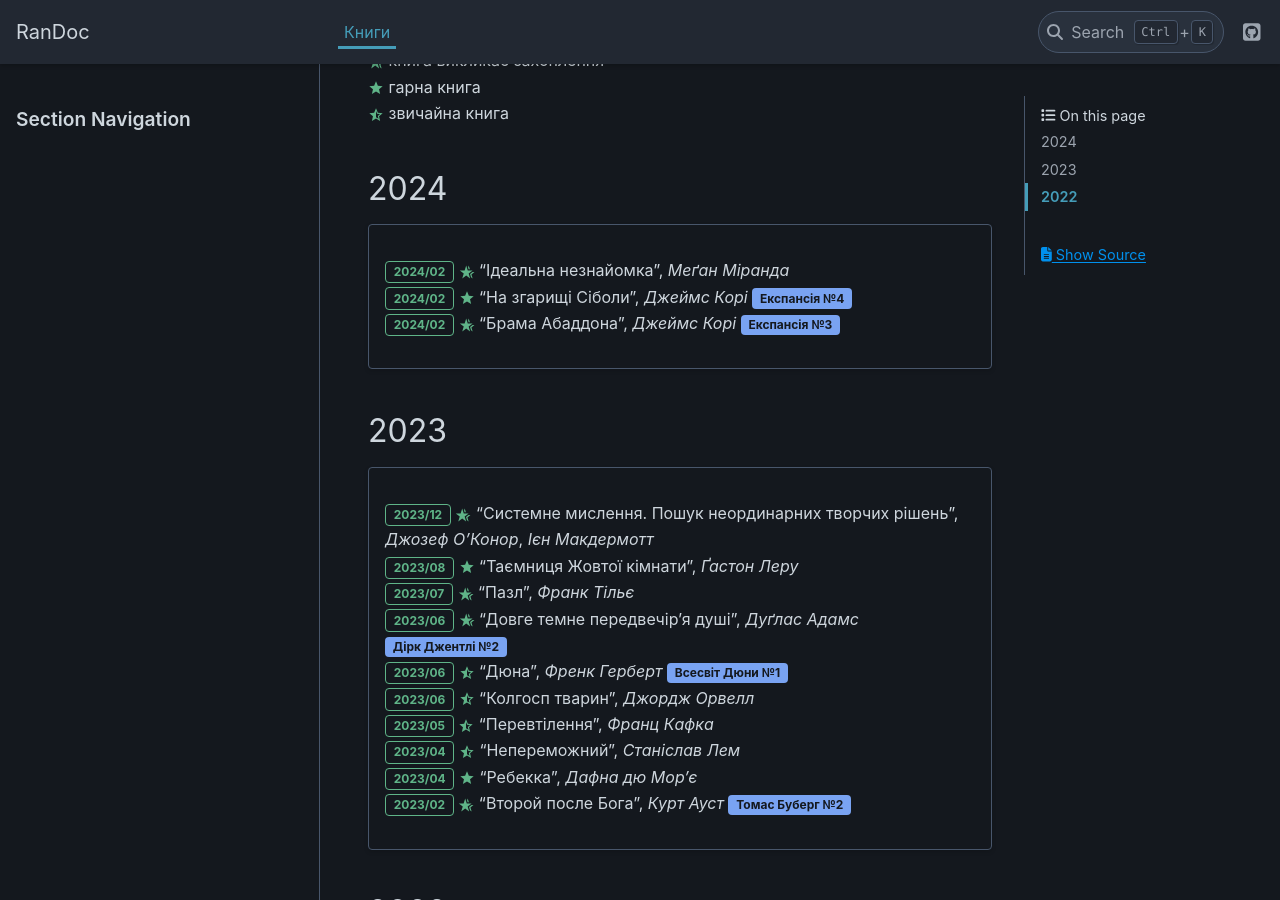
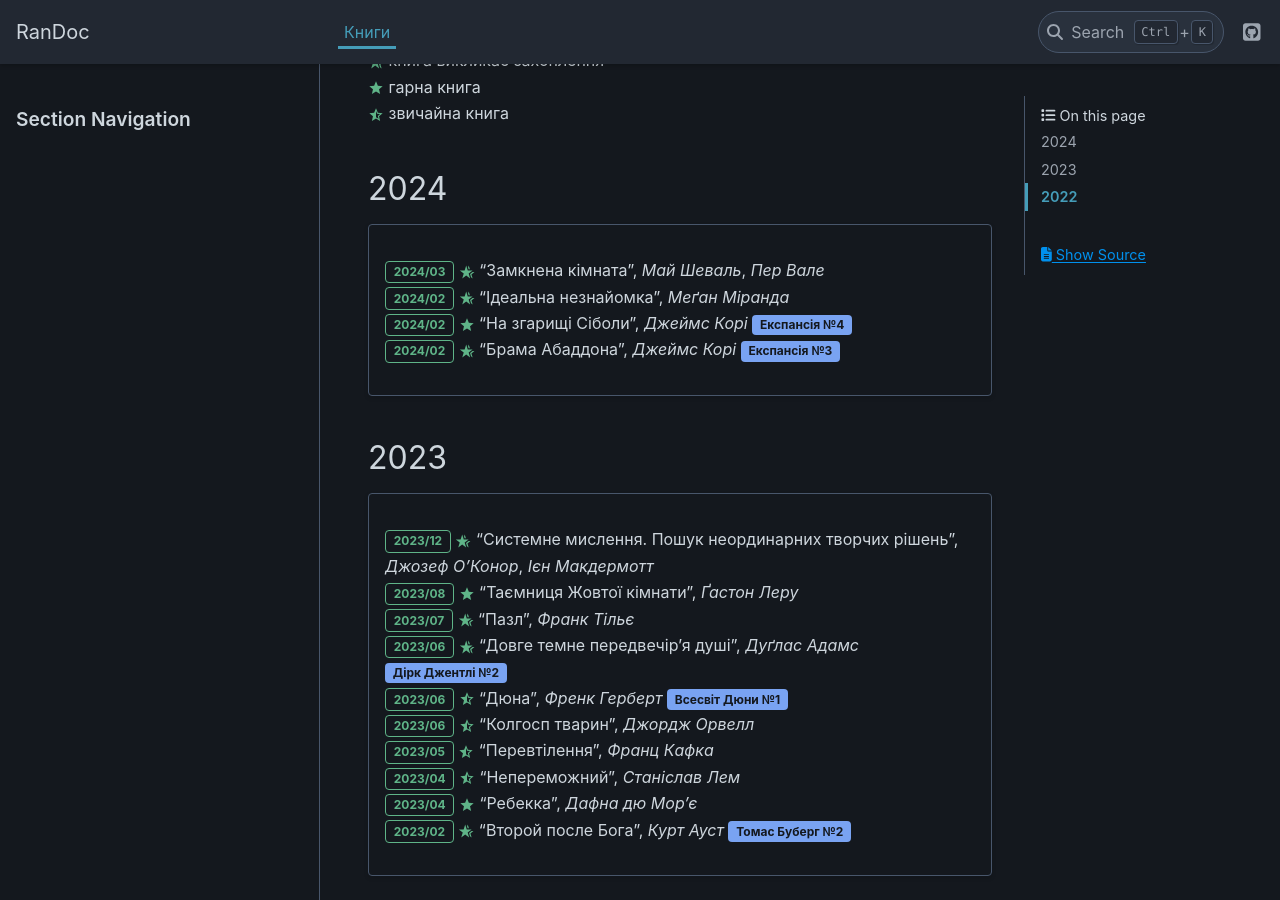
Before and after one commit to grembeter/randoc, a Sphinx documentation site: the page built from docs/source/books.rst, in a window 1280 px wide and 900 px high, scrolled down 434 px. Built offline with Sphinx 7.4.7 and the PyData theme 0.15.4, drawn with Linux system fonts in a browser that asks for light colours.

Commit message:
books: add Verschlossen und verriegelt
Signed-off-by: grygorii tertychnyi <grembeter@outlook.com>

```diff
--- a/docs/source/books.rst
+++ b/docs/source/books.rst
@@ -27,6 +27,7 @@
 
 .. card::
 
+   | :bdg-success-line:`2024/03` |+| "Замкнена кімната", *Май Шеваль*, *Пер Вале*
    | :bdg-success-line:`2024/02` |+| "Ідеальна незнайомка", *Меґан Міранда*
    | :bdg-success-line:`2024/02` |/| "На згарищі Сіболи", *Джеймс Корі* :bdg-info:`Експансія №4`
    | :bdg-success-line:`2024/02` |+| "Брама Абаддона", *Джеймс Корі* :bdg-info:`Експансія №3`
```
